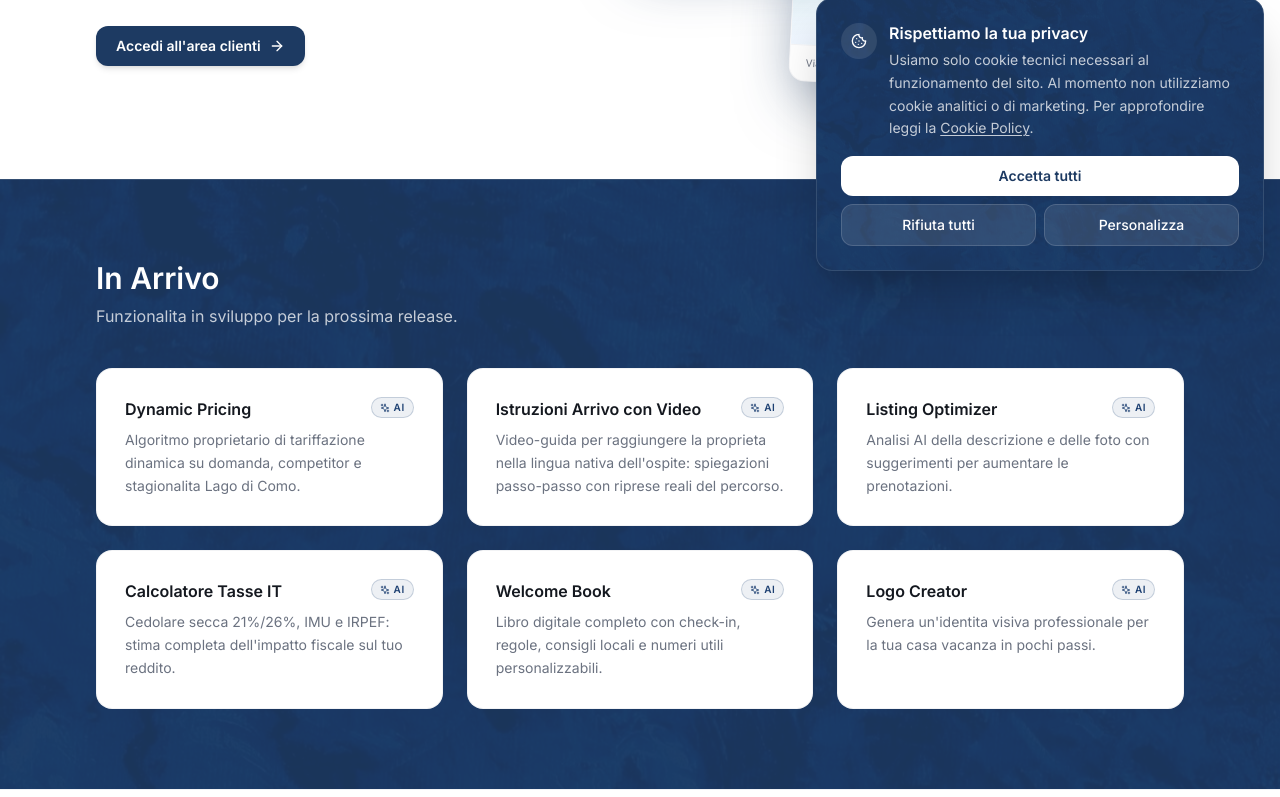
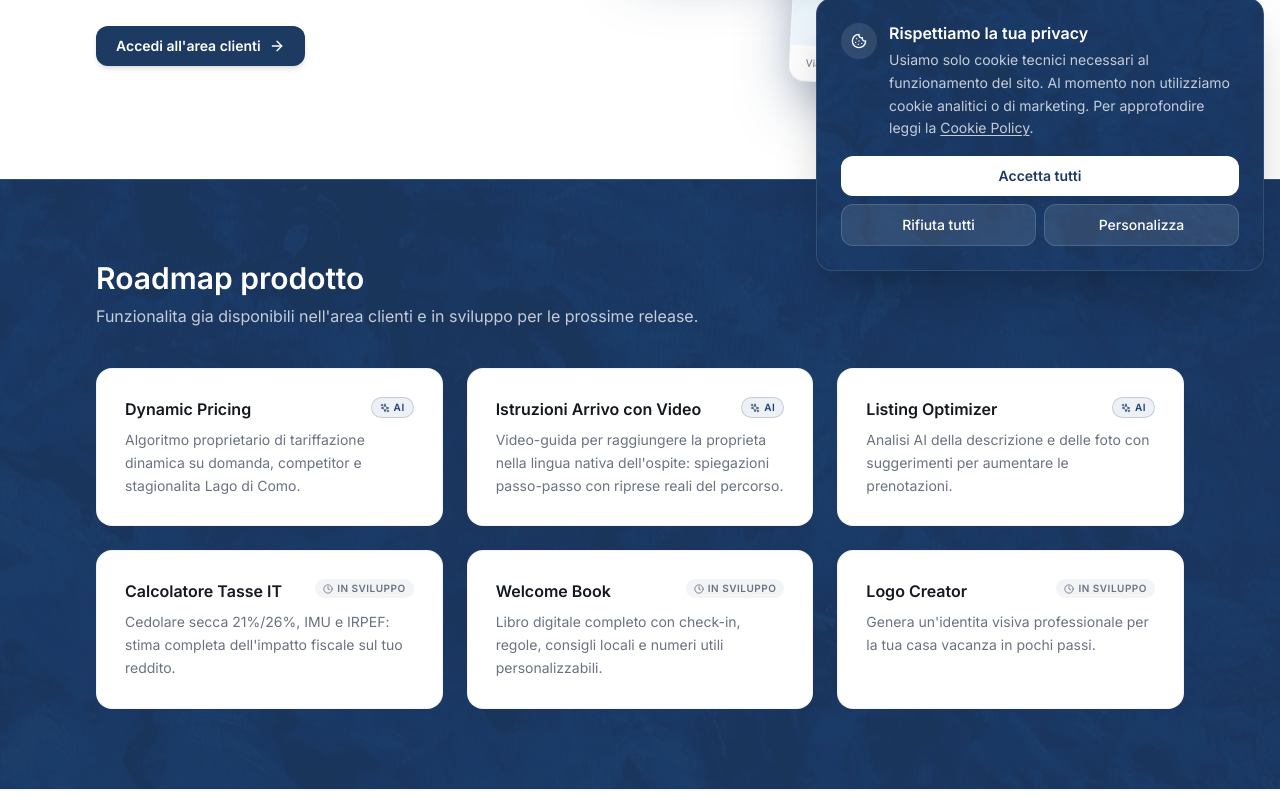
Before and after one commit to crapotca2/hostinglakecomo, a Next.js app: page /strumenti in a window 1280 px wide. Shown: the part 513-1310 px from the top of the page. Built offline with nearby package versions, Linux system fonts and the light colour scheme.

Commit message:
ui(strumenti): rename In Arrivo -> Roadmap with split AI / In sviluppo badges

```diff
--- a/src/app/(public)/strumenti/page.tsx
+++ b/src/app/(public)/strumenti/page.tsx
@@ -13,9 +13,11 @@ import {
   CheckCircle2,
   MapPin,
   Mail,
+  Clock,
 } from "lucide-react";
 
 type ToolStatus = "available" | "members-only" | "coming-soon";
+type RoadmapStage = "ready" | "in-progress";
 
 interface Tool {
   slug: string;
@@ -24,6 +26,7 @@ interface Tool {
   icon: React.ComponentType<{ className?: string }>;
   status: ToolStatus;
   category: "dashboard" | "advanced";
+  roadmap?: RoadmapStage;
 }
 
 const TOOLS: Tool[] = [
@@ -56,24 +59,27 @@ const TOOLS: Tool[] = [
     name: "Dynamic Pricing",
     desc: "Algoritmo proprietario di tariffazione dinamica su domanda, competitor e stagionalita Lago di Como.",
     icon: Wand2,
-    status: "coming-soon",
+    status: "members-only",
     category: "advanced",
+    roadmap: "ready",
   },
   {
     slug: "istruzioni-arrivo-video",
     name: "Istruzioni Arrivo con Video",
     desc: "Video-guida per raggiungere la proprieta nella lingua nativa dell'ospite: spiegazioni passo-passo con riprese reali del percorso.",
     icon: Navigation,
-    status: "coming-soon",
+    status: "members-only",
     category: "advanced",
+    roadmap: "ready",
   },
   {
     slug: "listing-optimizer",
     name: "Listing Optimizer",
     desc: "Analisi AI della descrizione e delle foto con suggerimenti per aumentare le prenotazioni.",
     icon: Lightbulb,
-    status: "coming-soon",
+    status: "members-only",
     category: "advanced",
+    roadmap: "ready",
   },
   {
     slug: "calcolatore-tasse",
@@ -82,6 +88,7 @@ const TOOLS: Tool[] = [
     icon: Euro,
     status: "coming-soon",
     category: "advanced",
+    roadmap: "in-progress",
   },
   {
     slug: "welcome-book",
@@ -90,6 +97,7 @@ const TOOLS: Tool[] = [
     icon: BookOpen,
     status: "coming-soon",
     category: "advanced",
+    roadmap: "in-progress",
   },
   {
     slug: "logo",
@@ -98,6 +106,7 @@ const TOOLS: Tool[] = [
     icon: PenTool,
     status: "coming-soon",
     category: "advanced",
+    roadmap: "in-progress",
   },
 ];
 
@@ -107,13 +116,16 @@ const CATEGORY_META: Record<Tool["category"], { label: string; desc: string }> =
     desc: "Strumenti operativi riservati ai proprietari in gestione con Hosting Lake Como.",
   },
   advanced: {
-    label: "In Arrivo",
-    desc: "Funzionalita in sviluppo per la prossima release.",
+    label: "Roadmap prodotto",
+    desc: "Funzionalita gia disponibili nell'area clienti e in sviluppo per le prossime release.",
   },
 };
 
 export default function StrumentiPage() {
-  const advanced = TOOLS.filter((t) => t.category === "advanced");
+  const advanced = TOOLS.filter((t) => t.category === "advanced").sort(
+    (a, b) =>
+      (a.roadmap === "ready" ? 0 : 1) - (b.roadmap === "ready" ? 0 : 1)
+  );
 
   return (
     <div className="pt-20">
@@ -268,7 +280,7 @@ export default function StrumentiPage() {
         </div>
       </section>
 
-      {/* IN ARRIVO */}
+      {/* ROADMAP PRODOTTO */}
       <section className="py-20 bg-[#1D3A62] text-white relative overflow-hidden border-t border-white/10">
         <div
           aria-hidden
@@ -277,30 +289,40 @@ export default function StrumentiPage() {
         <div className="max-w-6xl mx-auto px-4 sm:px-6 lg:px-8 relative">
           <div className="mb-10">
             <h2 className="text-2xl sm:text-3xl font-light text-white">
-              <span className="font-semibold">In Arrivo</span>
+              <span className="font-semibold">Roadmap prodotto</span>
             </h2>
             <p className="mt-2 text-white/75">
               {CATEGORY_META.advanced.desc}
             </p>
           </div>
           <div className="grid md:grid-cols-2 lg:grid-cols-3 gap-6">
-            {advanced.map((t) => (
+            {advanced.map((t) => {
+              const isReady = t.roadmap === "ready";
+              return (
                 <div
                   key={t.slug}
                   className="bg-white text-foreground rounded-2xl p-7 border border-border/50"
                 >
                   <div className="flex items-start justify-between gap-3 mb-2">
                     <h3 className="text-base font-semibold">{t.name}</h3>
+                    {isReady ? (
                       <span className="shrink-0 inline-flex items-center gap-1 text-[10px] font-semibold uppercase tracking-wider text-primary bg-primary/[0.08] border border-primary/20 px-2 py-0.5 rounded-full whitespace-nowrap">
                         <Sparkles className="h-2.5 w-2.5" />
                         AI
                       </span>
+                    ) : (
+                      <span className="shrink-0 inline-flex items-center gap-1 text-[10px] font-semibold uppercase tracking-wider text-muted-foreground bg-muted px-2 py-0.5 rounded-full whitespace-nowrap">
+                        <Clock className="h-2.5 w-2.5" />
+                        In sviluppo
+                      </span>
+                    )}
                   </div>
                   <p className="text-sm text-muted-foreground leading-relaxed">
                     {t.desc}
                   </p>
                 </div>
-            ))}
+              );
+            })}
           </div>
         </div>
       </section>
```
Lines whose indentation alone changed are shown as unchanged.
